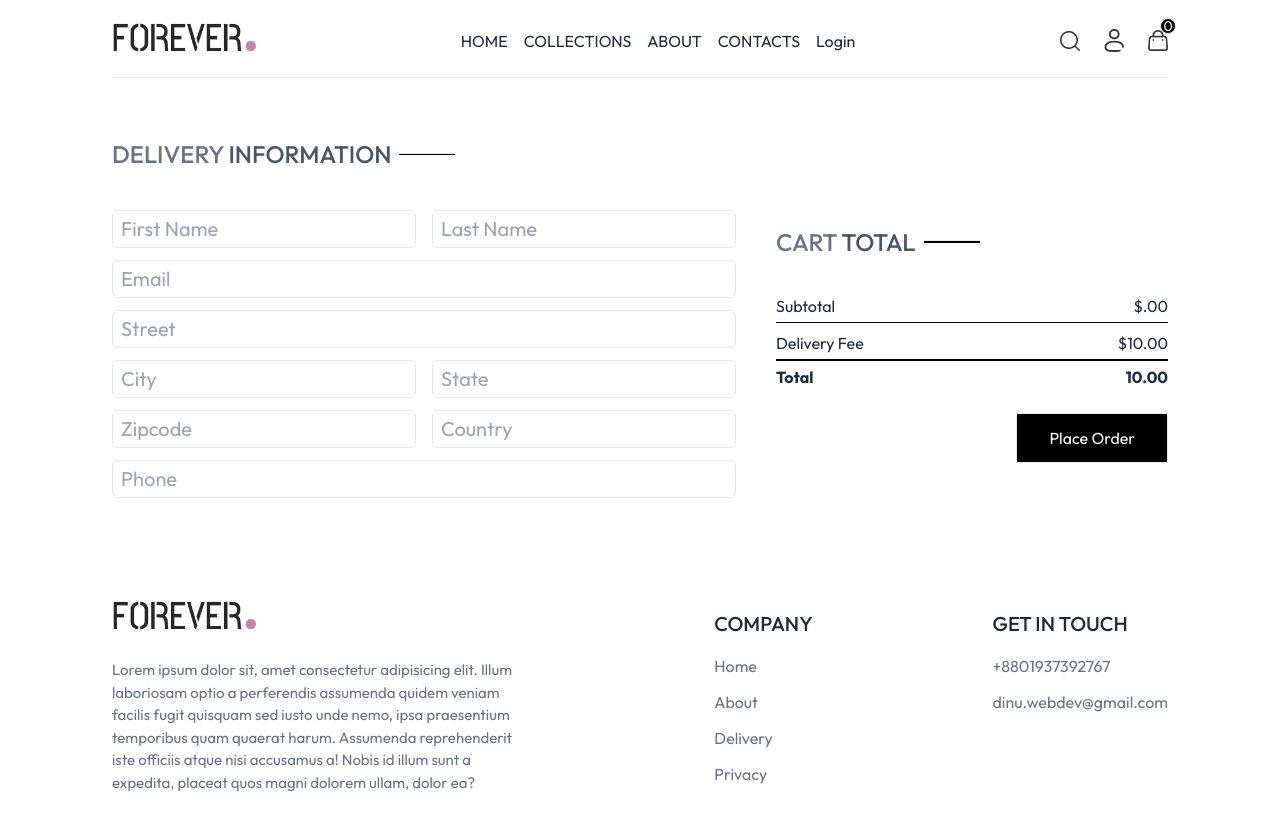
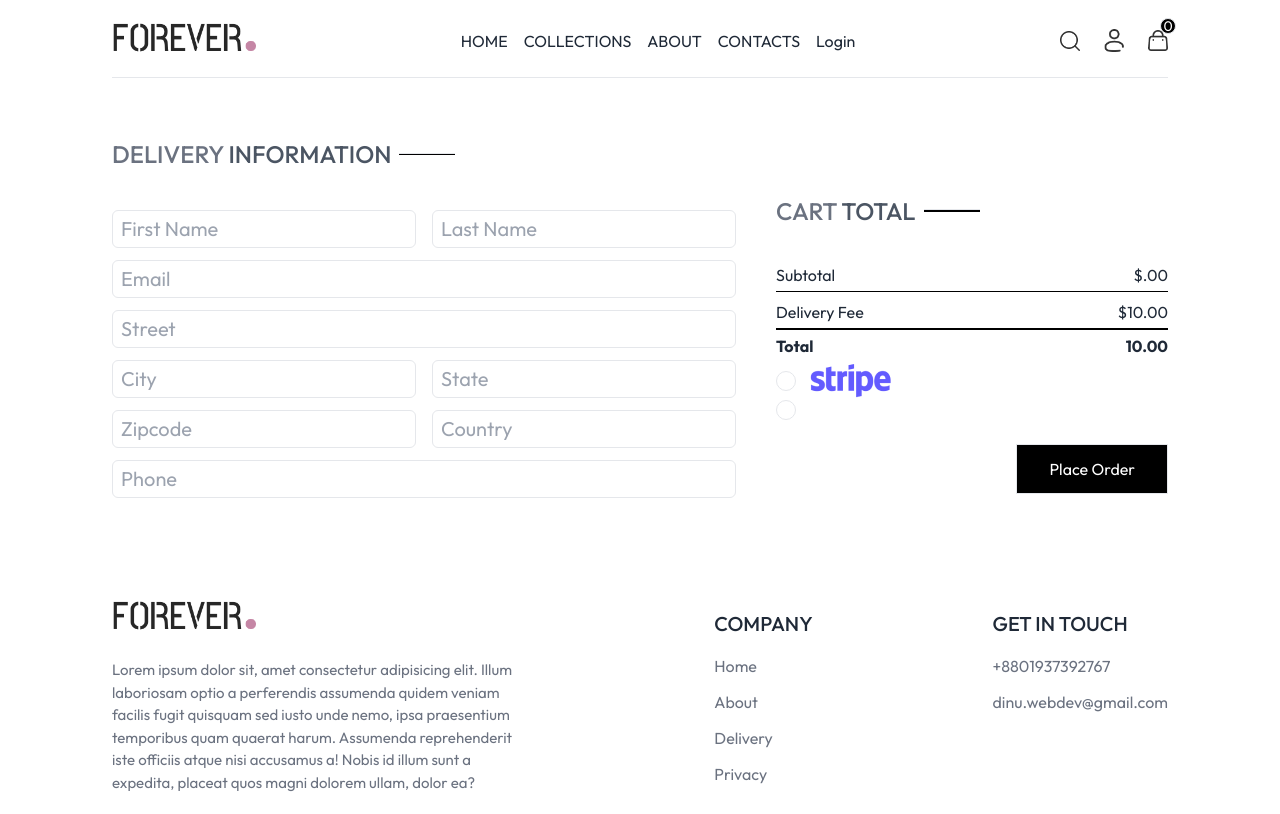
Before and after one commit to Dinobondhu-shill/ForeverFlex, a React (Vite) app in the folder frontend/: page /place-order in a window 1280 px wide. Built offline with nearby package versions, Linux system fonts and the light colour scheme; no server answers.

Commit message:
payment method option added

```diff
--- a/frontend/src/Pages/Order/PlaceOrder.jsx
+++ b/frontend/src/Pages/Order/PlaceOrder.jsx
@@ -1,10 +1,26 @@
-import React, { useContext } from 'react';
+import React, { useContext, useState } from 'react';
 import Title from '../../Components/Title';
 import { Link } from 'react-router-dom';
 import { ProductContext } from '../../Context/ProductContext';
+import { assets } from '../../../public/assets/frontend_assets/assets';
 
 const PlaceOrder = () => {
   const {total, delivery_fee, currency} = useContext(ProductContext)
+  const [active, setActive] = useState([])
+  console.log(active)
+
+  const handleActiveMethod = (name)=>{
+    if(name ==='stripe'){
+      setActive({
+        name:'stripe',
+      })
+    }
+    else if(name==='cash'){
+      setActive({
+        name:'cash'
+      })
+    }
+  }
   return (
     <div className='flex flex-col md:flex-row gap-10 my-10 items-center'>
       {/* form data  */}
@@ -46,6 +62,16 @@ const PlaceOrder = () => {
         <p>Total</p>
         <p>{total+delivery_fee}.00</p>
       </div>
+      <div>
+        <div onClick={()=> handleActiveMethod('stripe')} className='flex items-center gap-3 cursor-pointer'>
+          <span className='w-5 h-5 rounded-full border'></span>
+          <img src={assets.stripe_logo} alt="" />
+        </div>
+        <div onClick={()=> handleActiveMethod('cash')} className='flex items-center gap-3 cursor-pointer'>
+          <span className='w-5 h-5 rounded-full border'></span>
+
+        </div>
+      </div>
       <div className="flex justify-end">
       <Link to={'/place-order'} className="border bg-black text-white py-3 px-8 my-5">Place Order</Link>
       </div>
```
